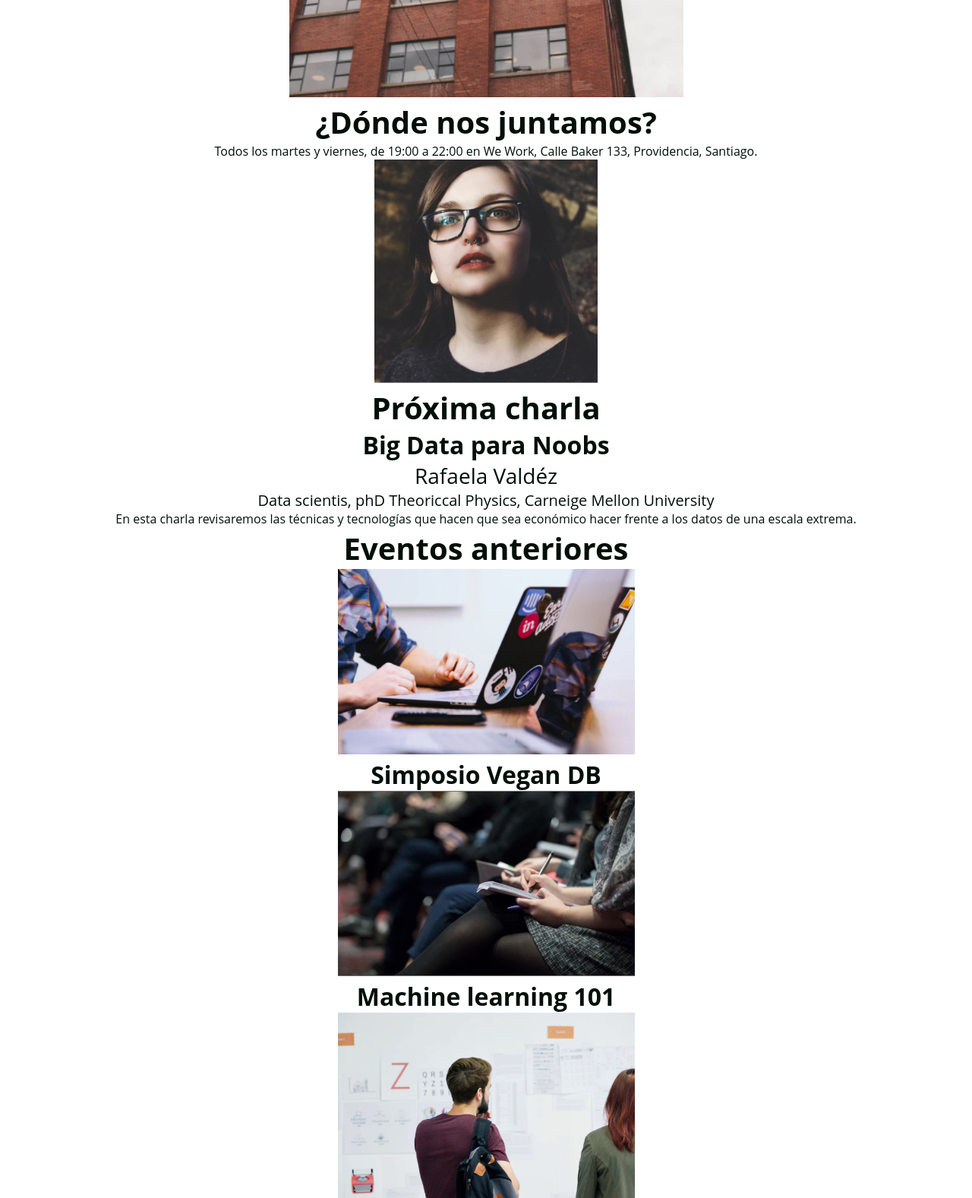
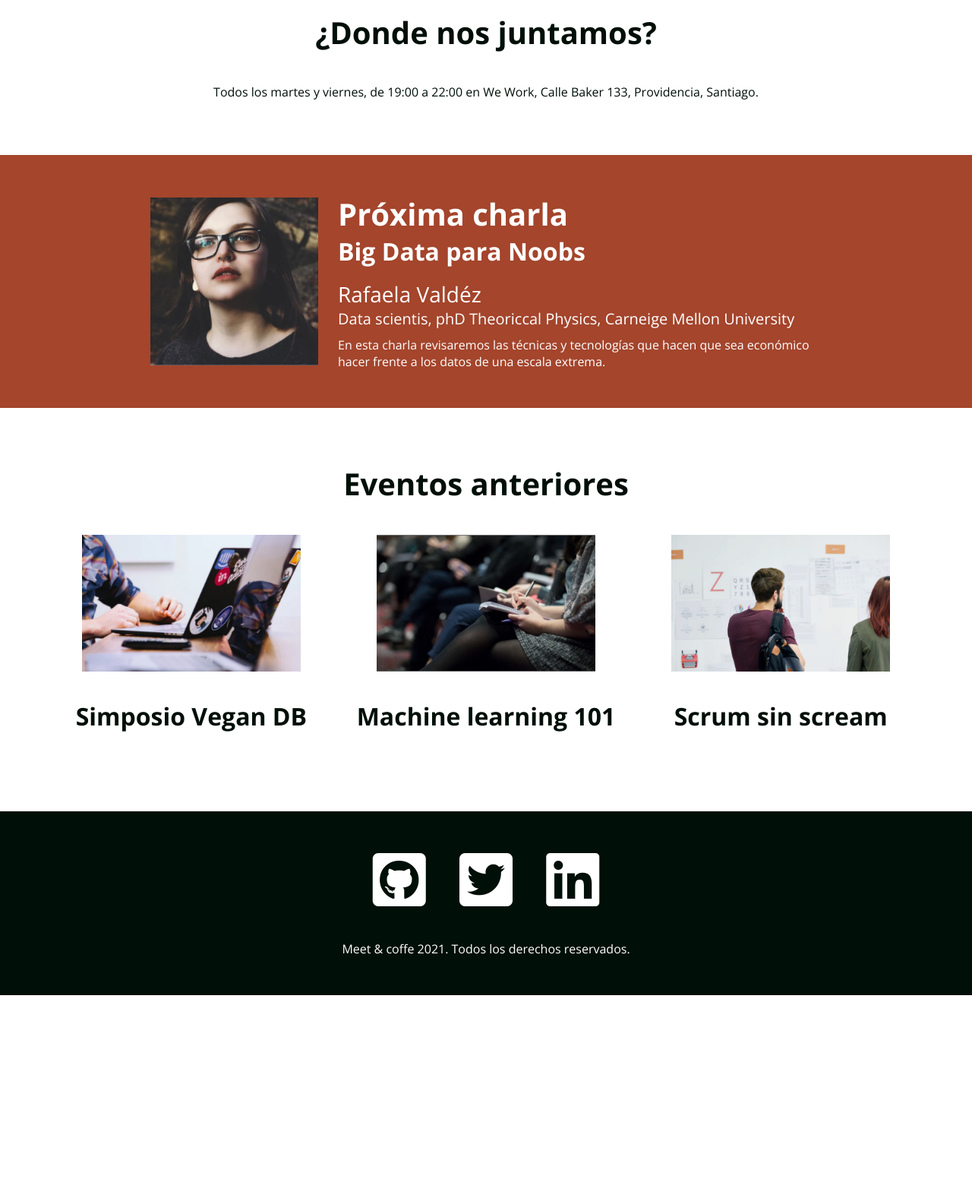
Before and after one commit to pedro-donoso/meet-coffee, a plain HTML site: page index.html in a window 1280 px wide. Shown: the part 860-2437 px from the top of the page at 76% size. After the commit the page ends 2170 px from the top, so only its background shows below. Drawn offline with nearby package versions, Linux system fonts and the light colour scheme.

Commit message:
agrego iconos

```diff
--- a/index.html
+++ b/index.html
@@ -4,24 +4,18 @@
 <head>
   <title>Meet & Coffee</title>
   <meta charset="utf-8">
-  <link rel="shortcut icon" type="image/png" href="./assets/img/favicon.png">
+  <link rel="shortcut icon" type="image/png" href="favicon.png">
   <meta name="author" content="Pedro Donoso">
-  <meta name="description" content="Comparte tus conocimientos tomando
-café">
-  <meta name="keywords" content="charlas, eventos, simposios,
-tecnología, co-work">
-
+  <meta name="description" content="Comparte tus conocimientos tomando café">
+  <meta name="keywords" content="charlas, eventos, simposios, tecnología, co-work">
+  <link href="https://fonts.googleapis.com/css?family=Open+Sans:400,700,800" rel="stylesheet">
   <link rel="stylesheet" href="https://use.fontawesome.com/releases/v5.6.3/css/all.css"
     integrity="sha384-UHRtZLI+pbxtHCWp1t77Bi1L4ZtiqrqD80Kn4Z8NTSRyMA2Fd33n5dQ8lWUE00s/" crossorigin="anonymous">
-
   <link rel="stylesheet" href="assets/css/style.css">
-
 </head>
 
 <body>
-
-  <nav class="oscuro"></nav>
-
+  <nav class="oscuro">
     <ul>
       <li class="icono"><a href="#inicio">
           <svg xmlns="http://www.w3.org/2000/svg" viewBox="0 0 44 44">
@@ -34,45 +28,57 @@ tecnología, co-work">
       <li><a href="#eventos">Eventos anteriores</a></li>
       <li><a href="#contacto">Contacto</a></li>
     </ul>
+  </nav>
 
-  <img src="assets/img/bg-hero.png" alt="Hero image">
+  <header id="inicio" class="hero-section">
+    <h1>Descubre lo último en tecnología bebiendo café</h1>
+    <h2 class="subtitulo">Charlas, eventos y simposios sobre tecnología</h2>
+  </header>
 
-  <h1>Descubre lo último en tecnología bebiendo café</h1>
+  <section id="ubicacion">
+    <img src="assets/img/we-work.jpg" alt="We work location">
+    <h2>¿Donde nos juntamos?</h2>
+    <p>Todos los martes y viernes, de 19:00 a 22:00 en We Work, Calle Baker 133, Providencia, Santiago.</p>
+  </section>
 
-  <h2>Charlas, eventos y simposios sobre tecnología</h2>
-
-  <img src="assets/img/we-work.jpg" alt="we-work">
-
-  <h2>¿Dónde nos juntamos?</h2>
-  <p>Todos los martes y viernes, de 19:00 a 22:00 en We Work, Calle
-    Baker 133, Providencia, Santiago.</p>
-
-  <img src="assets/img/speaker.jpg" alt="speaker">
-
+  <section id="proxima-charla" class="sweet-brown">
+    <div class="centrado">
+      <img src="assets/img/speaker.jpg" alt="speaker" class="charla-speaker">
+      <div class="charla-texto">
         <h2>Próxima charla</h2>
         <h3>Big Data para Noobs</h3>
         <h4>Rafaela Valdéz</h4>
-  <h5>Data scientis, phD Theoriccal Physics, Carneige Mellon
-    University</h5>
-  <p>En esta charla revisaremos las técnicas y tecnologías que hacen
-    que sea económico hacer frente a los datos de una escala extrema.</p>
+        <h5>Data scientis, phD Theoriccal Physics, Carneige Mellon University</h5>
+        <p>En esta charla revisaremos las técnicas y tecnologías que hacen que sea económico hacer frente a los datos de
+          una escala extrema.</p>
+      </div>
+    </div>
+  </section>
+
+  <section id="eventos">
     <h2>Eventos anteriores</h2>
+    <article class="evento">
+      <img src="assets/img/simposio-vegan.jpg" alt="Events simposio vegan">
+      <h3>Simposio Vegan DB</h3>
+    </article>
 
-  <img src="assets/img/simposio-vegan.jpg" alt="simposio">
+    <article class="evento">
+      <img src="assets/img/machine-learning.jpg" alt="machine-learning">
+      <h3>Machine learning 101</h3>
+    </article>
 
-  <h3>Simposio Vegan DB</h3>
+    <article class="evento">
+      <img src="assets/img/scrum-sin-scream.jpg" alt="scrum-sin-scream">
+      <h3>Scrum sin scream</h3>
+    </article>
+  </section>
 
-  <img src="assets/img/machine-learning.jpg" alt="machine">
-
-  <h3>Machine learning 101</h3>
-
-  <img src="assets/img/scrum-sin-scream.jpg" alt="scrum">
-
-  <h3>Scrum sin scream</h3>
+  <footer id="contacto" class="oscuro">
+    <a href="https://github.com"><i class="fab fa-github-square fa-5x"></i></a>
+    <a href="https://twitter.com"><i class="fab fa-twitter-square fa-5x"></i></a>
+    <a href="https://www.linkedin.com"><i class="fab fa-linkedin fa-5x"></i></a>
+    <p>Meet & coffe 2021. Todos los derechos reservados.</p>
+  </footer>
 </body>
 
-
-
-
-
 </html>
```
Lines whose indentation alone changed are shown as unchanged.
